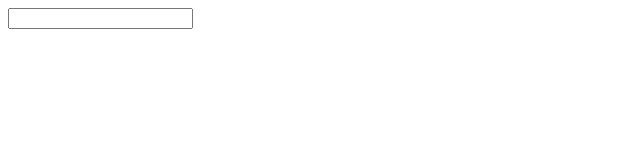
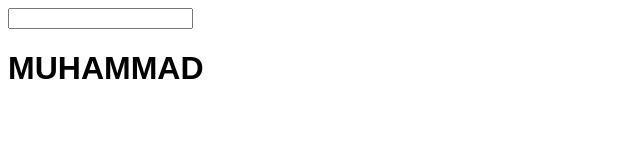
Before and after one commit to MuhammadElshowehy/Study-TS, a website with bundled scripts: page index.html in a window 1280 px wide. Shown: the whole page, without its empty margins (0-640 px from the left). Built offline with nearby package versions, Linux system fonts and the light colour scheme.

Commit message:
Play e=with decorator

```diff
--- a/index.html
+++ b/index.html
@@ -9,9 +9,11 @@
   <!-- <script src="./dist/classes.js" defer></script> -->
   <!-- <script src="./dist/interface.js" defer></script> -->
   <!-- <script src="./dist/advanced-types.js" defer></script> -->
-  <script src="./dist/generics.js" defer></script>
+  <!-- <script src="./dist/generics.js" defer></script> -->
+  <script src="./dist/decorator.js" defer></script>
 </head>
 <body>
   <input type="text" id="userName">
+  <div id="header"></div>
 </body>
 </html>
--- /dev/null
+++ b/src/decorator.ts
@@ -0,0 +1,56 @@
+console.log("##### decorators #####");
+
+// function logger(target: Function) {
+//   console.log("logging...");
+//   console.log(target);
+// }
+
+// @logger
+// class Logging {
+//   name = "Muhammad";
+
+//   constructor() {
+//     console.log(this.name);
+//   }
+// }
+
+// setTimeout(() => {
+//   new Logging();
+// }, 3000);
+
+// decorator factories //
+// function logger(text: string) {
+//   return function(target: Function) {
+//     console.log(text);
+//     console.log(target);
+//   }
+// }
+
+// @logger("Muhammad")
+// class Logging {
+//   name = "Muhammad";
+
+//   constructor() {
+//     console.log(this.name);
+//   }
+// }
+
+// template decorator //
+function WithTemplate(temp: string, id: string) {             // factory function
+  return function(target: Function) {                         // actual decorator
+    // console.log(target);
+    let el: HTMLElement = document.getElementById(id)!;
+    el.innerHTML = temp;
+    let header = el.querySelector("h1")!;
+    let obj: Component = new Component();
+    header.textContent = obj.name.toUpperCase();
+    header.style.fontFamily = "arial";
+  }
+}
+
+
+@WithTemplate("<h1></h1>", "header")
+class Component {
+  constructor() {}
+  name = "muhammad";
+}
--- a/src/generics.ts
+++ b/src/generics.ts
@@ -8,7 +8,7 @@ const merged = merge({ age: 25 }, { name: "mhmd" });
 console.log(merged.name);
 console.log(merged.age);
 
-function addition<T1, T2>(num1: T1, num2: T2) {
+function genericAddition<T1, T2>(num1: T1, num2: T2) {
   if (typeof num1 === "number" && typeof num2 === "number") {
     return num1 + num2;
   } else {
@@ -16,7 +16,7 @@ function addition<T1, T2>(num1: T1, num2: T2) {
   }
 }
 
-// let sum = addition<number, number>(3, 4);
-// let sum1 = addition<string, number>('3', 4);
-// let sum2 = addition<number, number>(3, 4);
+// let sum = genericAddition<number, number>(3, 4);
+// let sum1 = genericAddition<string, number>('3', 4);
+// let sum2 = genericAddition<number, number>(3, 4);
 // console.log(sum);
--- a/tsconfig.json
+++ b/tsconfig.json
@@ -14,8 +14,8 @@
     "target": "ES2016",                                  /* Set the JavaScript language version for emitted JavaScript and include compatible library declarations. */
     // "lib": [],                                        /* Specify a set of bundled library declaration files that describe the target runtime environment. */
     // "jsx": "preserve",                                /* Specify what JSX code is generated. */
-    // "experimentalDecorators": true,                   /* Enable experimental support for legacy experimental decorators. */
-    // "emitDecoratorMetadata": true,                    /* Emit design-type metadata for decorated declarations in source files. */
+    "experimentalDecorators": true,                   /* Enable experimental support for legacy experimental decorators. */
+    "emitDecoratorMetadata": true,                    /* Emit design-type metadata for decorated declarations in source files. */
     // "jsxFactory": "",                                 /* Specify the JSX factory function used when targeting React JSX emit, e.g. 'React.createElement' or 'h'. */
     // "jsxFragmentFactory": "",                         /* Specify the JSX Fragment reference used for fragments when targeting React JSX emit e.g. 'React.Fragment' or 'Fragment'. */
     // "jsxImportSource": "",                            /* Specify module specifier used to import the JSX factory functions when using 'jsx: react-jsx*'. */
```
Also changed, not shown: dist/decorator.js (added), dist/generics.js, 2 other files.
